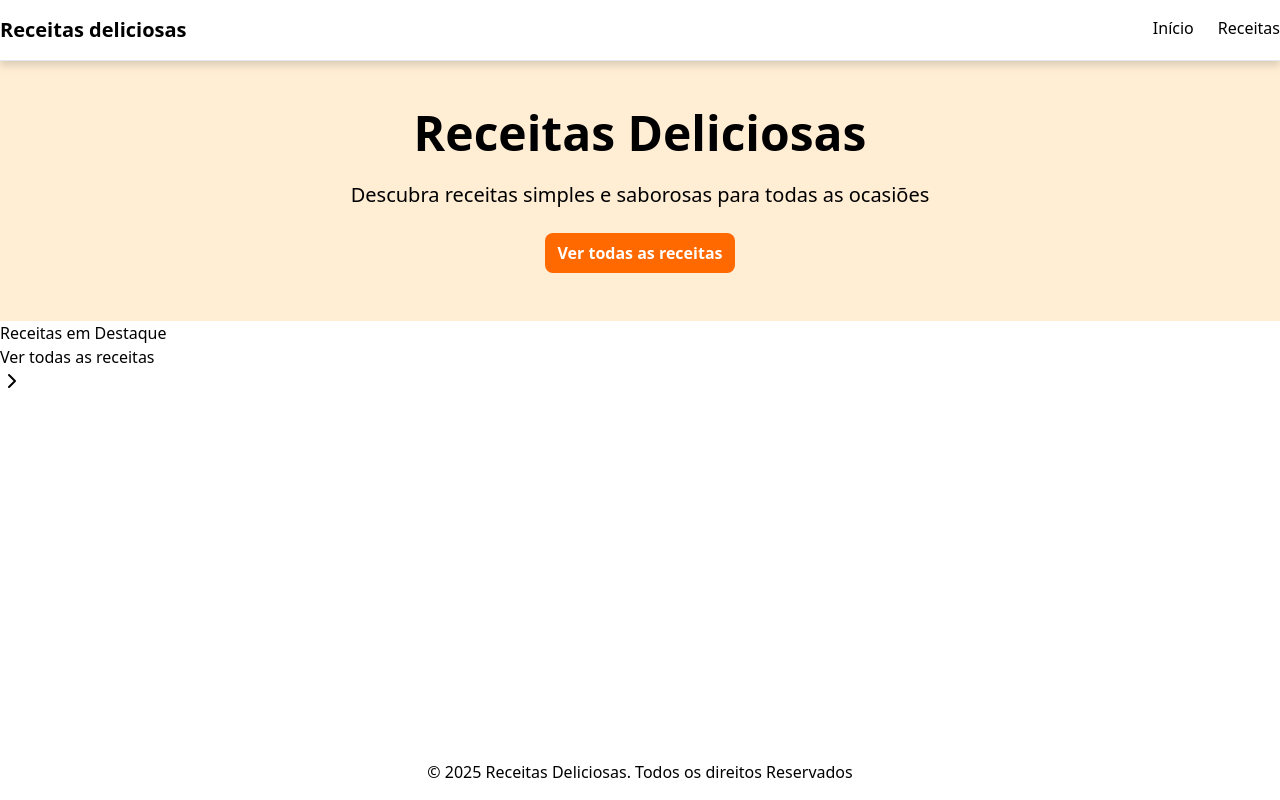
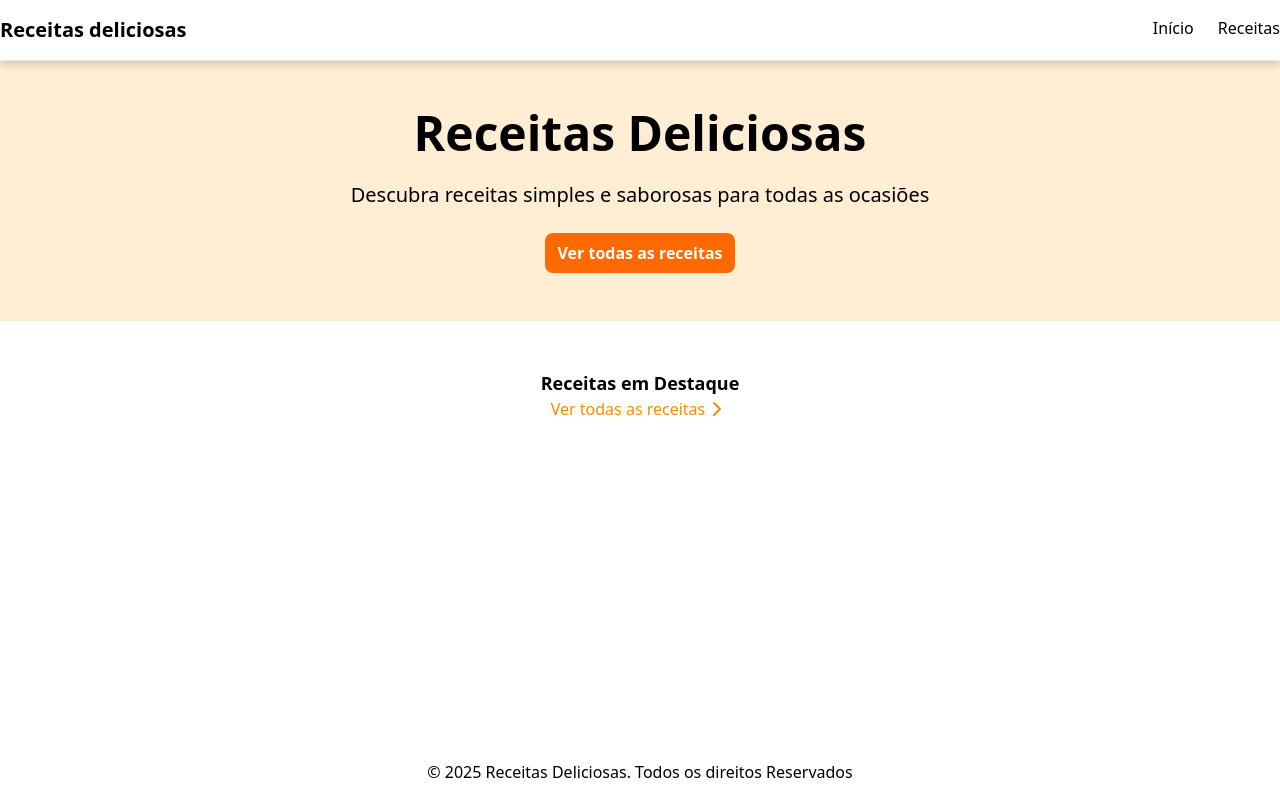
Before and after one commit to meloluvert/site-receitas-capacitacao, a Next.js app: page / in a window 1280 px wide. Built offline with nearby package versions, Linux system fonts and the light colour scheme.

Commit message:
feat: adiciona estilizacao da secao receitas em destaque

```diff
--- a/src/app/page.tsx
+++ b/src/app/page.tsx
@@ -18,11 +18,11 @@
         </div>
       </section>
 
-      <section>
-        <div className="container mx-auto">
-          <h2>Receitas em Destaque</h2>
+      <section className="py-12">
+        <div className=" flex flex-col items-center container mx-auto">
+          <h2 className="text-lg font-bold">Receitas em Destaque</h2>
 
-          <Link href="/receitas">
+          <Link href="/receitas" className="flex text-orange-400 hover:text-orange-700 transition-colors">
           Ver todas as receitas
           <ChevronRight/>
           </Link>
```
